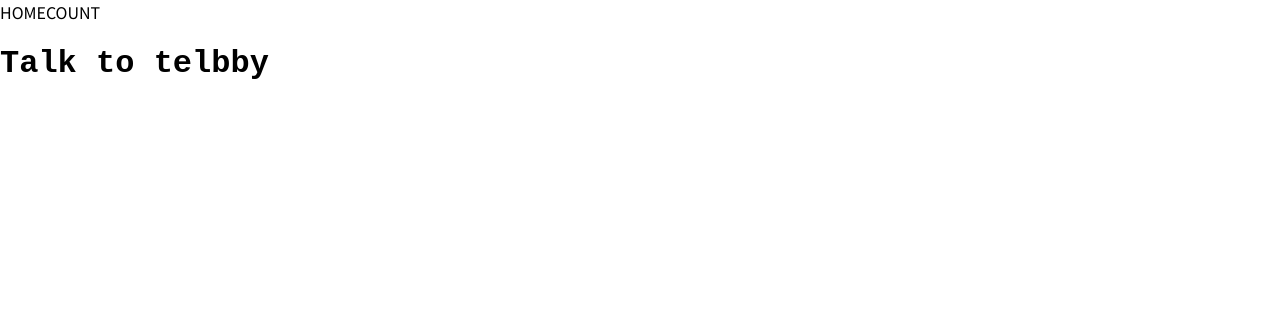
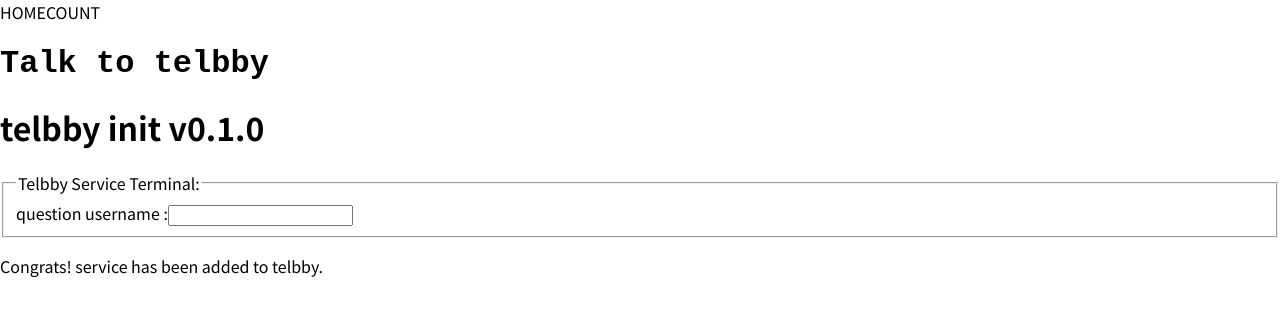
Before and after one commit to telbby/telbby-frontend, a React app: page / in a window 1280 px wide. Shown: the top 316 px of the page. Built offline with nearby package versions, Linux system fonts and the light colour scheme; a web font is replaced by a local one.

Commit message:
[#9] feat: Shell Component 추가 및 Homepage에 렌더링

```diff
--- /dev/null
+++ b/src/components/Shell/index.tsx
@@ -0,0 +1,47 @@
+/* eslint-disable jsx-a11y/no-noninteractive-element-interactions */
+import React, { ReactElement } from 'react';
+
+import { SHELL_SUCCESS_MESSAGE, SHELL_TITLE } from '@/constants/shell';
+import useShell from '@/hooks/useShell';
+
+type ShellProps = {
+  formElement: { type: string; title: string }[];
+  subTitle?: string;
+};
+
+/**
+ * Shell 형태의 Chat UI 컴포넌트 입니다.
+ * form 리스트를 넘겨줘야 합니다.
+ *
+ * input 요소에 keyDown event를 넘겨줘야 하는데,
+ * 이를 일일히 바인딩 하기보단 fieldset에 붙여줘 아래 요소에 전파되도록 하였습니다.
+ * 이 때, noninteractive 요소에 interaction을 붙이면 안된다는 linter 에러가 있어 잠시 꺼두었습니다.
+ * 추후에 리팩토링하며 수정할 계획이 있습니다.
+ */
+const Shell = ({ formElement, subTitle }: ShellProps): ReactElement => {
+  const { shellLines, setNextShellLine } = useShell(formElement);
+
+  return (
+    <form onSubmit={(e) => e.preventDefault()}>
+      <h1>
+        {SHELL_TITLE}
+        {subTitle && ` - ${subTitle}`}
+      </h1>
+      <fieldset
+        onKeyDown={(e) => {
+          if (e.key === 'Enter') setNextShellLine();
+        }}
+      >
+        <legend>Telbby Service Terminal: </legend>
+        {shellLines}
+      </fieldset>
+      <p>{SHELL_SUCCESS_MESSAGE}</p>
+    </form>
+  );
+};
+
+Shell.defaultProps = {
+  subTitle: '',
+};
+
+export default Shell;
--- /dev/null
+++ b/src/constants/shell.ts
@@ -0,0 +1,3 @@
+export const SHELL_TITLE = 'telbby init v0.1.0';
+export const SHELL_SUCCESS_MESSAGE =
+  'Congrats! service has been added to telbby.';
--- a/src/pages/HomePage/index.tsx
+++ b/src/pages/HomePage/index.tsx
@@ -1,14 +1,22 @@
 import React, { FC } from 'react';
 
 import Navigation from '@/components/Navigation';
+import Shell from '@/components/Shell';
 
 import { titleStyle } from './style';
 
 const HomePage: FC = () => {
+  const formElement = [
+    { type: 'question', title: 'username' },
+    { type: 'question', title: 'password' },
+    { type: 'question', title: 'sign in' },
+  ];
+
   return (
     <div>
       <Navigation />
       <h1 css={titleStyle}>Talk to telbby</h1>
+      <Shell formElement={formElement} />
     </div>
   );
 };
```
